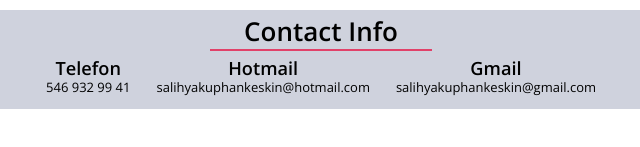
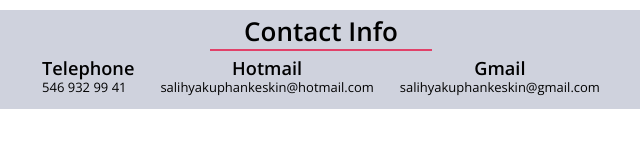
Before and after one commit to salihyakuphankeskin/Main-Hub, a plain HTML site: page index.html in a window 1280 px wide. Shown: the part 495-642 px from the top of the page, 319-959 px from the left. Drawn offline with nearby package versions, Linux system fonts and the light colour scheme.

Commit message:
Update index.html

```diff
--- a/index.html
+++ b/index.html
@@ -87,7 +87,7 @@
         <div class="contact">Contact Info</div>
         <div class="information">
             <a href="tel:+905469329941">
-                <div class="cInfo">Telefon</div>
+                <div class="cInfo">Telephone</div>
                 <div>546 932 99 41</div>
             </a>
             <a href="mailto:salihyakuphankeskin@hotmail.com">
```
